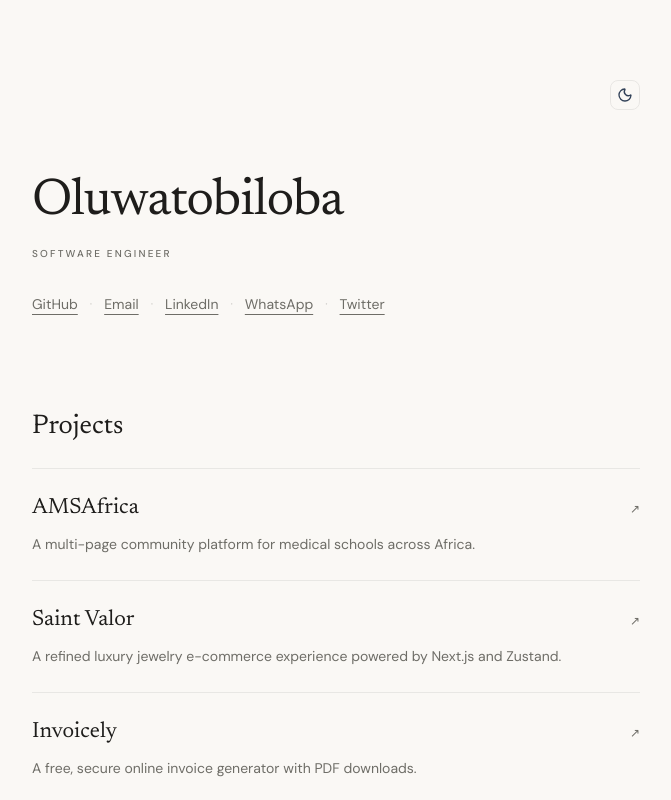
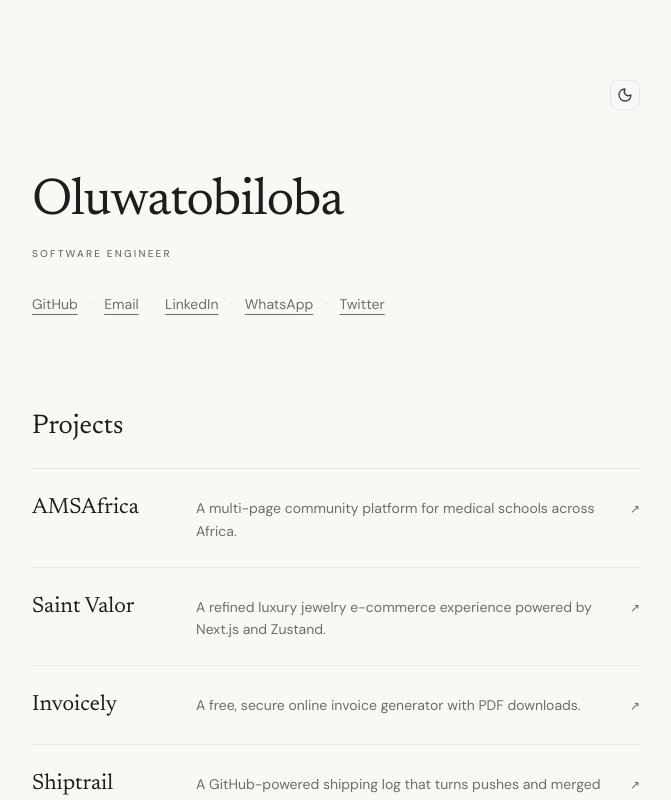
Before and after one commit to Tobi-Oyedele/Tobi-Oyedele-Portfolio, a React (Vite) app: page / in a window 1280 px wide. Shown: the top 800 px of the page, without its empty margins (304-975 px from the left). Built offline with nearby package versions, Linux system fonts and the light colour scheme.

Commit message:
Place project descriptions beside project names

```diff
--- a/src/components/sections/Projects.jsx
+++ b/src/components/sections/Projects.jsx
@@ -17,22 +17,20 @@ export const Projects = () => {
               href={project.liveUrl}
               target="_blank"
               rel="noreferrer"
-              className="group block py-6 text-off-white focus-visible:outline-2 focus-visible:outline-current focus-visible:outline-offset-4"
+              className="group grid grid-cols-[minmax(0,1fr)_auto] items-baseline gap-x-5 gap-y-2 py-6 sm:grid-cols-[140px_minmax(0,1fr)_auto] sm:gap-x-6 text-off-white focus-visible:outline-2 focus-visible:outline-current focus-visible:outline-offset-4"
             >
-              <div className="flex items-baseline justify-between gap-6">
                 <h3 className="font-serif text-[22px] font-normal leading-snug transition-colors duration-200 group-hover:text-primary motion-reduce:transition-none">
                   {project.title}
                 </h3>
+              <p className="col-start-1 row-start-2 text-sm leading-relaxed text-muted sm:col-start-2 sm:row-start-1">
+                {project.description}
+              </p>
                 <span
-                  className="shrink-0 text-xs text-muted transition-transform duration-200 group-hover:translate-x-0.5 group-hover:-translate-y-0.5 group-focus-visible:translate-x-0.5 group-focus-visible:-translate-y-0.5 motion-reduce:transform-none motion-reduce:transition-none"
+                  className="col-start-2 row-start-1 sm:col-start-3 shrink-0 text-xs text-muted transition-transform duration-200 group-hover:translate-x-0.5 group-hover:-translate-y-0.5 group-focus-visible:translate-x-0.5 group-focus-visible:-translate-y-0.5 motion-reduce:transform-none motion-reduce:transition-none"
                   aria-hidden="true"
                 >
                   ↗
                 </span>
-              </div>
-              <p className="mt-2.5 max-w-xl text-sm leading-relaxed text-muted">
-                {project.description}
-              </p>
             </a>
           </li>
         ))}
```
